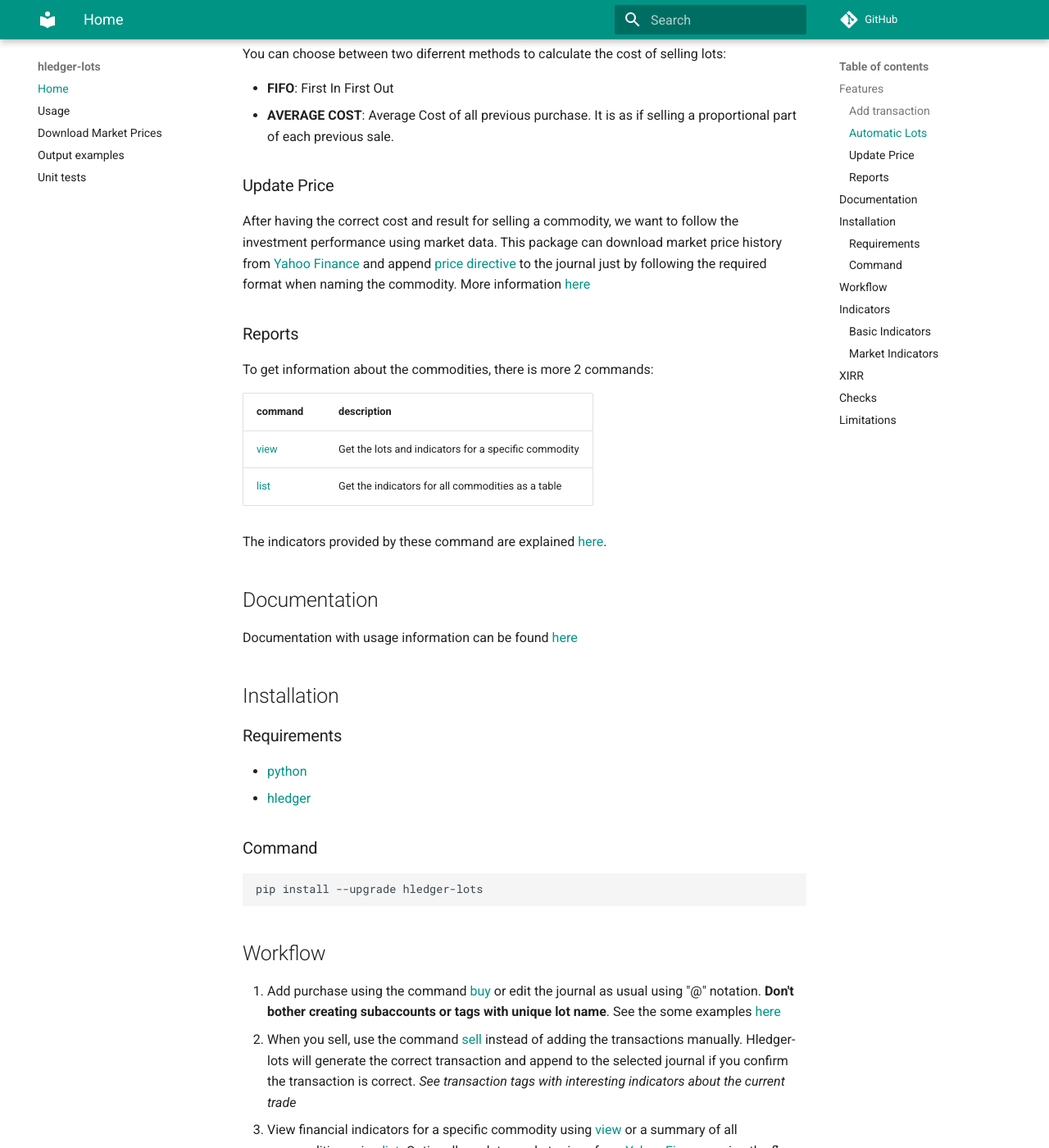
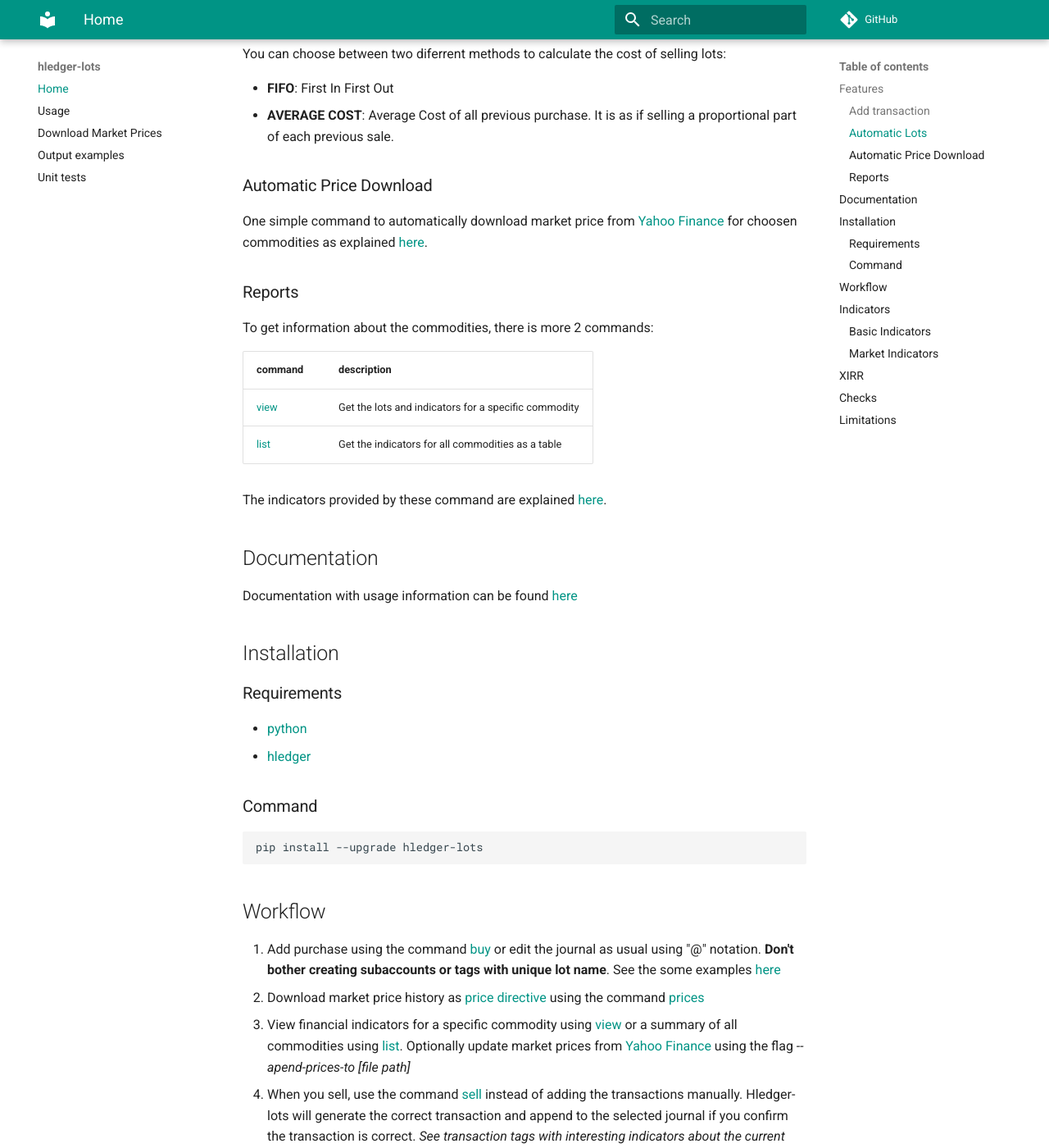
Before and after one commit to edkedk99/hledger-lots, an MkDocs documentation site: the page built from docs/README.md, in a window 1280 px wide and 1400 px high, scrolled down 1260 px. Shown: the whole window at 82% size. Built offline with MkDocs 1.6.1 and Material for MkDocs 9.7.7, drawn with Linux system fonts in a browser that asks for light colours; comment, search, counter and statistics services are not loaded; some of the changed text lies outside the part shown.

```diff
--- a/docs/README.md
+++ b/docs/README.md
@@ -26,9 +26,9 @@
 - **AVERAGE COST**: Average Cost of all previous purchase. It is as if selling a proportional part of each previous sale.
 
 
-### Update Price
+### Automatic Price Download
 
-After having the correct cost and result for selling a commodity, we want to follow the investment performance using market data. This package can download market price history from [Yahoo Finance](https://finance.yahoo.com/) and append [price directive](https://hledger.org/1.29/hledger.html#p-directive) to the journal just by following the required format when naming the commodity. More information [here](market_prices/)
+One simple command to automatically download market price from [Yahoo Finance](https://finance.yahoo.com/) for choosen commodities as explained [here](market_prices/).
 
 ### Reports
 
@@ -61,9 +61,10 @@
 
 ## Workflow
 
-1. Add purchase using the command [buy](usage/#buy) or edit the journal as usual using "@" notation. **Don't bother creating subaccounts or tags with unique lot name**. See the some examples [here](examples/data.journal)
-2. When you sell, use the command [sell](usage/#sell) instead of adding the transactions manually. Hledger-lots will generate the correct transaction and append to the selected journal if you confirm the transaction is correct. *See transaction tags with interesting indicators about the current trade*
-3. View financial indicators for a specific commodity using [view](usage/#view) or a summary of all commodities using [list](usage/$list). Optionally update market prices from [Yahoo Finance](https://finance.yahoo.com/) using the flag *--apend-prices-to [file path]*
+1. Add purchase using the command [buy](usage/#hledger-lots-buy) or edit the journal as usual using "@" notation. **Don't bother creating subaccounts or tags with unique lot name**. See the some examples [here](examples/data.journal)
+2. Download market price history as [price directive](https://hledger.org/1.29/hledger.html#p-directive) using the command [prices](usage/#hledger-lots-prices)
+3. View financial indicators for a specific commodity using [view](usage/#hledger-lots-view) or a summary of all commodities using [list](usage/$list). Optionally update market prices from [Yahoo Finance](https://finance.yahoo.com/) using the flag *--apend-prices-to [file path]*
+4. When you sell, use the command [sell](usage/#hledger-lots-sell) instead of adding the transactions manually. Hledger-lots will generate the correct transaction and append to the selected journal if you confirm the transaction is correct. *See transaction tags with interesting indicators about the current trade*
 
 > By default the sale is created using *FIFO* method. Use the option flag "--avg-cost" to change it to *Average Cost*
 
```
Also changed, not shown: docs/market_prices.md (+3 -0 lines), docs/output.md (+29 -8 lines), 3 other files.
